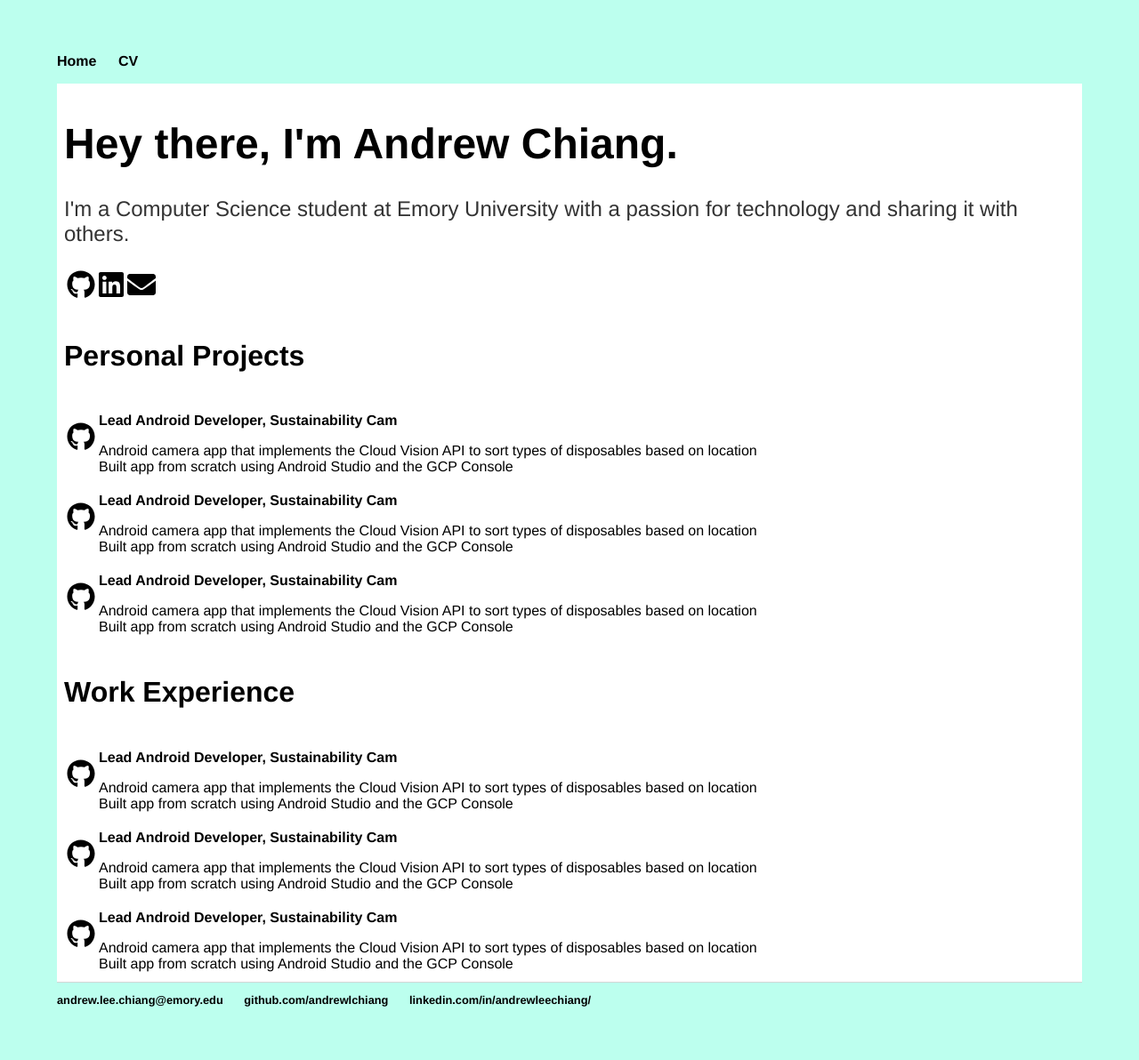
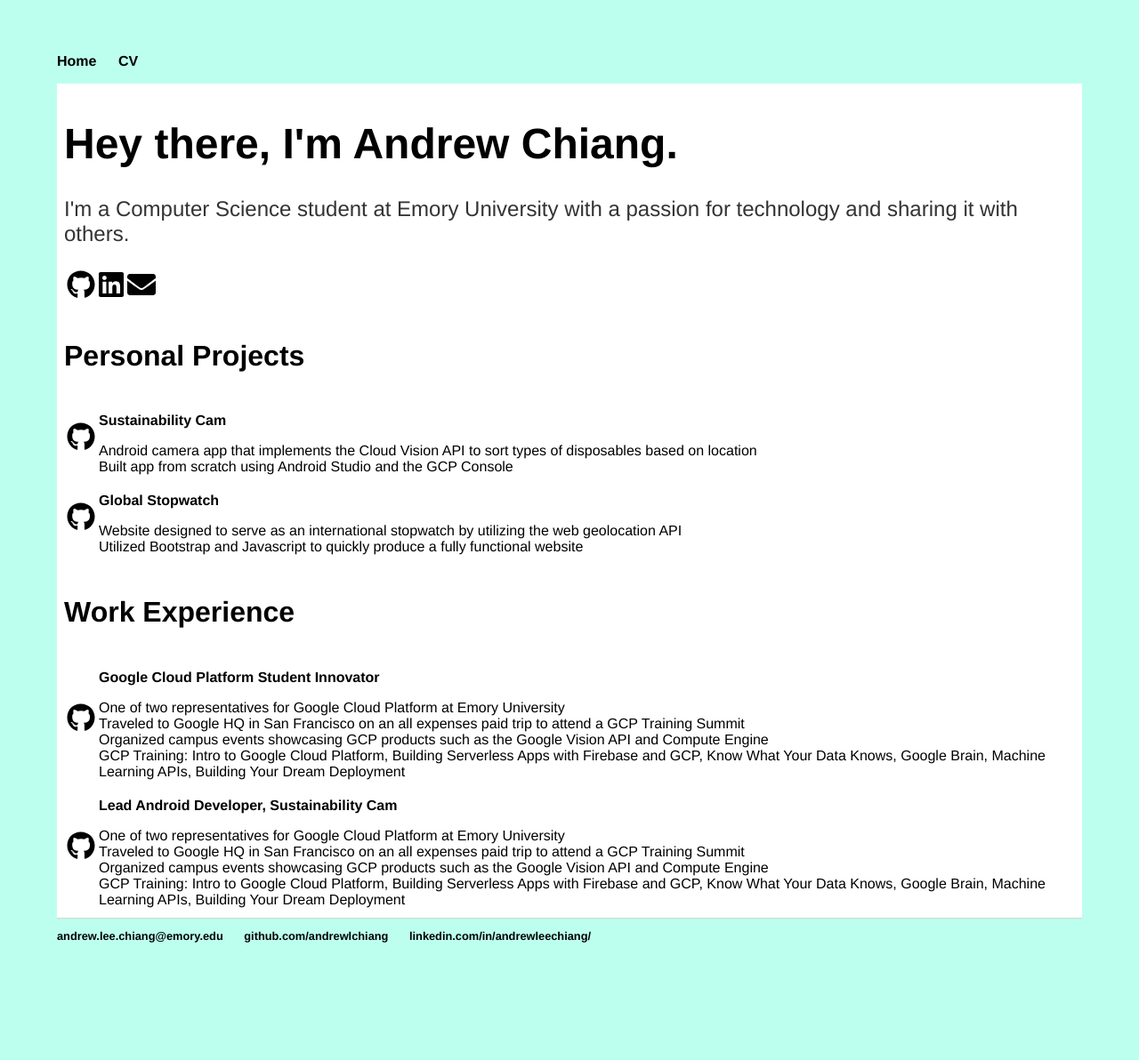
Before and after one commit to andrewlchiang/andrewlchiang.github.io, a Jekyll site: the page built from index.html, in a window 1280 px wide. Shown: the whole page at 89% size. Built offline with Jekyll 4.4.1, drawn with Linux system fonts in a browser that asks for light colours; nearby versions of some CDN libraries; after the commit the page ends 1120 px from its top, so only the background shows below that.

Commit message:
link fixing???

```diff
--- a/_layouts/default.html
+++ b/_layouts/default.html
@@ -3,12 +3,12 @@
 		<head>
 			<title>{{ page.title }}</title>
 			<!-- link to main stylesheet -->
-			<link rel="stylesheet" type="text/css" href="/css/main.css">
+			<link rel="stylesheet" type="text/css" href="css/main.css">
 		</head>
 		<body>
 			<nav>
 	    		<ul>
-	        		<li><a href="/">Home</a></li>
+	        		<li><a href="/andrewlchiang.github.io/">Home</a></li>
 	        		<li><a href="/cv">CV</a></li>
 	    		</ul>
 			</nav>
--- a/index.html
+++ b/index.html
@@ -22,23 +22,17 @@
 	<table>
 	<tr>
     <td><a href="https://github.com/andrewlchiang/BasicCam"target="_blank"><i class="fab fa-github fa-2x"></i></a></td>
-    <td><h3>Lead Android Developer, Sustainability Cam </h3>
+    <td><h3>Sustainability Cam </h3>
 			<a>Android camera app that implements the Cloud Vision API to sort types of disposables based on location <br>
 			Built app from scratch using Android Studio and the GCP Console </a>
 		</td>
   </tr>
 	<tr>
-    <td><a href="https://github.com/andrewlchiang/BasicCam"target="_blank"><i class="fab fa-github fa-2x"></i></a></td>
-    <td><h3>Lead Android Developer, Sustainability Cam </h3>
-			<a>Android camera app that implements the Cloud Vision API to sort types of disposables based on location <br>
-			Built app from scratch using Android Studio and the GCP Console </a>
-		</td>
-  </tr>
-	<tr>
-    <td><a href="https://github.com/andrewlchiang/BasicCam"target="_blank"><i class="fab fa-github fa-2x"></i></a></td>
-    <td><h3>Lead Android Developer, Sustainability Cam </h3>
-			<a>Android camera app that implements the Cloud Vision API to sort types of disposables based on location <br>
-			Built app from scratch using Android Studio and the GCP Console </a>
+    <td><a href="https://github.com/andrewlchiang/Global-Stopwatch"target="_blank"><i class="fab fa-github fa-2x"></i></a></td>
+    <td><h3>Global Stopwatch </h3>
+			<a>Website designed to serve as an international stopwatch by utilizing the web geolocation API <br>
+				Utilized Bootstrap and Javascript to quickly produce a fully functional website
+ 			</a>
 		</td>
   </tr>
 	</table>
@@ -49,24 +43,22 @@
 	<!-- <table style="width:90%"> -->
 	<table>
 	<tr>
-    <td><a href="https://github.com/andrewlchiang/BasicCam"target="_blank"><i class="fab fa-github fa-2x"></i></a></td>
-    <td><h3>Lead Android Developer, Sustainability Cam </h3>
-			<a>Android camera app that implements the Cloud Vision API to sort types of disposables based on location <br>
-			Built app from scratch using Android Studio and the GCP Console </a>
+		<!-- INSERT GCP LOGO -->
+    <td><i class="fab fa-github fa-2x"></i></td>
+    <td><h3>Google Cloud Platform Student Innovator </h3>
+			<a>One of two representatives for Google Cloud Platform at Emory University <br>
+				Traveled to Google HQ in San Francisco on an all expenses paid trip to attend a GCP Training Summit <br>
+				Organized campus events showcasing GCP products such as the Google Vision API and Compute Engine <br>
+				GCP Training: Intro to Google Cloud Platform, Building Serverless Apps with Firebase and GCP, Know What Your Data Knows, Google Brain, Machine Learning APIs, Building Your Dream Deployment </a>
 		</td>
   </tr>
 	<tr>
-    <td><a href="https://github.com/andrewlchiang/BasicCam"target="_blank"><i class="fab fa-github fa-2x"></i></a></td>
+    <td><i class="fab fa-github fa-2x"></i></td>
     <td><h3>Lead Android Developer, Sustainability Cam </h3>
-			<a>Android camera app that implements the Cloud Vision API to sort types of disposables based on location <br>
-			Built app from scratch using Android Studio and the GCP Console </a>
-		</td>
-  </tr>
-	<tr>
-    <td><a href="https://github.com/andrewlchiang/BasicCam"target="_blank"><i class="fab fa-github fa-2x"></i></a></td>
-    <td><h3>Lead Android Developer, Sustainability Cam </h3>
-			<a>Android camera app that implements the Cloud Vision API to sort types of disposables based on location <br>
-			Built app from scratch using Android Studio and the GCP Console </a>
+			<a>One of two representatives for Google Cloud Platform at Emory University <br>
+				Traveled to Google HQ in San Francisco on an all expenses paid trip to attend a GCP Training Summit <br>
+				Organized campus events showcasing GCP products such as the Google Vision API and Compute Engine <br>
+				GCP Training: Intro to Google Cloud Platform, Building Serverless Apps with Firebase and GCP, Know What Your Data Knows, Google Brain, Machine Learning APIs, Building Your Dream Deployment </a>
 		</td>
   </tr>
 	</table>
```
Also changed, not shown: 1 other file.
